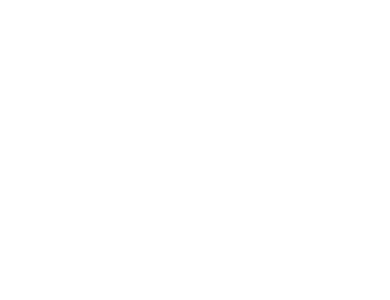
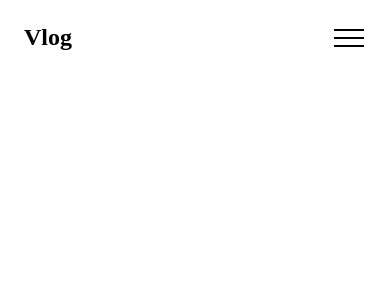
Before and after one commit to JustinLung/vue-blog, a Vue app: page / in a window 390 px wide. Shown: the top 300 px of the page. Built offline with nearby package versions, Linux system fonts and the light colour scheme.

Commit message:
header made

```diff
--- a/src/App.vue
+++ b/src/App.vue
@@ -1,9 +1,17 @@
 <template>
   <div id="app">
+    <Header />
     <router-view />
   </div>
 </template>
-
+<script>
+import Header from "@/components/Header.vue"; // @ is an alias to /src
+export default {
+  components: {
+    Header
+  },
+};
+</script>
 <style lang="scss">
 
 </style>
--- /dev/null
+++ b/src/components/Header.vue
@@ -0,0 +1,197 @@
+<template>
+  <header>
+    <h3 class="logo">Vlog</h3>
+    <nav class="nav">
+      <ul class="nav__list">
+        <li><a href="#">Home</a></li>
+        <li><a href="#">About</a></li>
+        <li><a href="#">Profile</a></li>
+        <li><a href="#">Login</a></li>
+      </ul>
+      <div
+        class="hamburger-menu"
+        id="hamburger"
+        @click="hamburgerOpen = !hamburgerOpen"
+        v-bind:class="{ hamburger__open: hamburgerOpen }"
+      >
+        <span class="hamburger-line"></span>
+        <span class="hamburger-line"></span>
+        <span class="hamburger-line"></span>
+      </div>
+      <div class="overlay" v-bind:class="{ overlay__open: hamburgerOpen }">
+        <ul class="overlay__list">
+          <li>
+            <a href="#" @click="hamburgerOpen = !hamburgerOpen">Home</a>
+          </li>
+          <li>
+            <a href="#" @click="hamburgerOpen = !hamburgerOpen">About</a>
+          </li>
+          <li>
+            <a href="#" @click="hamburgerOpen = !hamburgerOpen">Profile</a>
+          </li>
+          <li>
+            <a href="#" @click="hamburgerOpen = !hamburgerOpen">Login</a>
+          </li>
+        </ul>
+      </div>
+    </nav>
+  </header>
+</template>
+<script>
+export default {
+  data: () => {
+    return {
+      hamburgerOpen: false,
+    };
+  },
+};
+</script>
+<style lang="scss" scoped>
+header {
+  box-sizing: border-box;
+  padding: 1em;
+  display: flex;
+  justify-content: center;
+  align-items: center;
+  width: 100%;
+  z-index: 1000;
+
+  .logo {
+    position: relative;
+    font-size: 1.5rem;
+    margin-right: auto;
+    z-index: 1001;
+  }
+
+  .nav {
+    padding: 2px;
+
+    a {
+      text-decoration: none;
+    }
+
+    .nav__list {
+      margin: 0;
+      padding: 0;
+      list-style: none;
+      display: flex;
+      gap: 2.5em;
+      margin-left: 2.5em;
+
+      li:first-child {
+        margin-left: auto;
+      }
+
+      li:last-child {
+        margin-right: 3em;
+      }
+    }
+
+    .overlay {
+      position: fixed;
+      top: 0;
+      left: 0;
+      z-index: 999;
+
+      width: 100%;
+      height: 100vh;
+      background: #282828;
+
+      display: flex;
+      align-items: center;
+      transform: translateX(-100%);
+      transition: 0.3s ease-in-out;
+
+      &__list {
+        list-style: none;
+
+        li {
+          font-size: 2.5em;
+          margin-left: 1em;
+        }
+      }
+    }
+
+    .overlay__open {
+      transform: translateX(0%);
+    }
+  }
+
+  .hamburger-menu {
+    position: relative;
+    z-index: 100;
+    width: 30px;
+    height: 18px;
+    display: none;
+    cursor: pointer;
+    z-index: 1001;
+
+    .hamburger-line {
+      width: 30px;
+      height: 2px;
+      background-color: black;
+      position: absolute;
+
+      &:first-child {
+        top: 0;
+        transition: top 0.3s 0.3s, transform 0.3s;
+      }
+
+      &:nth-child(2) {
+        top: 50%;
+        transform: translateY(-50%);
+        transition: opacity 0.3s 0.3s;
+      }
+
+      &:last-child {
+        bottom: 0;
+        transition: bottom 0.3s 0.3s, transform 0.3s;
+      }
+    }
+  }
+
+  .hamburger__open {
+    .hamburger-line {
+      &:first-child {
+        top: 50%;
+        transform: translateY(-50%) rotate(45deg);
+        transition: top 0.2s, transform 0.2s 0.2s;
+      }
+
+      &:nth-child(2) {
+        opacity: 0;
+        transition: opacity 0s 0.2s;
+      }
+
+      &:last-child {
+        bottom: 50%;
+        transform: translateY(50%) rotate(-45deg);
+        transition: bottom 0.3s, transform 0.2s 0.2s;
+      }
+    }
+  }
+}
+
+@media (max-width: 768px) {
+  header .logo {
+    margin-left: 0;
+  }
+
+  .logo {
+    margin: 0;
+    margin-left: 0px;
+  }
+
+  .nav__list {
+    display: none !important;
+
+    li:last-child {
+      margin: 0;
+    }
+  }
+
+  .hamburger-menu {
+    display: block !important;
+  }
+}
+</style>
--- /dev/null
+++ b/src/scss/base/_global.scss
@@ -0,0 +1,21 @@
+* {
+    scroll-behavior: smooth;
+    box-sizing: border-box;
+}
+
+body {
+    background-color: red;
+    box-sizing: border-box;
+    padding: 0;
+    margin: 0;
+}
+
+a {
+    text-decoration: none;
+}
+
+ul {
+    list-style: none;
+    padding: 0;
+    margin: 0;
+}
```
Also changed, not shown: src/components/HelloWorld.vue (deleted, +0 -122 lines), src/scss/abstracts/_mixins.scss (added), src/scss/abstracts/_variables.scss (added).
